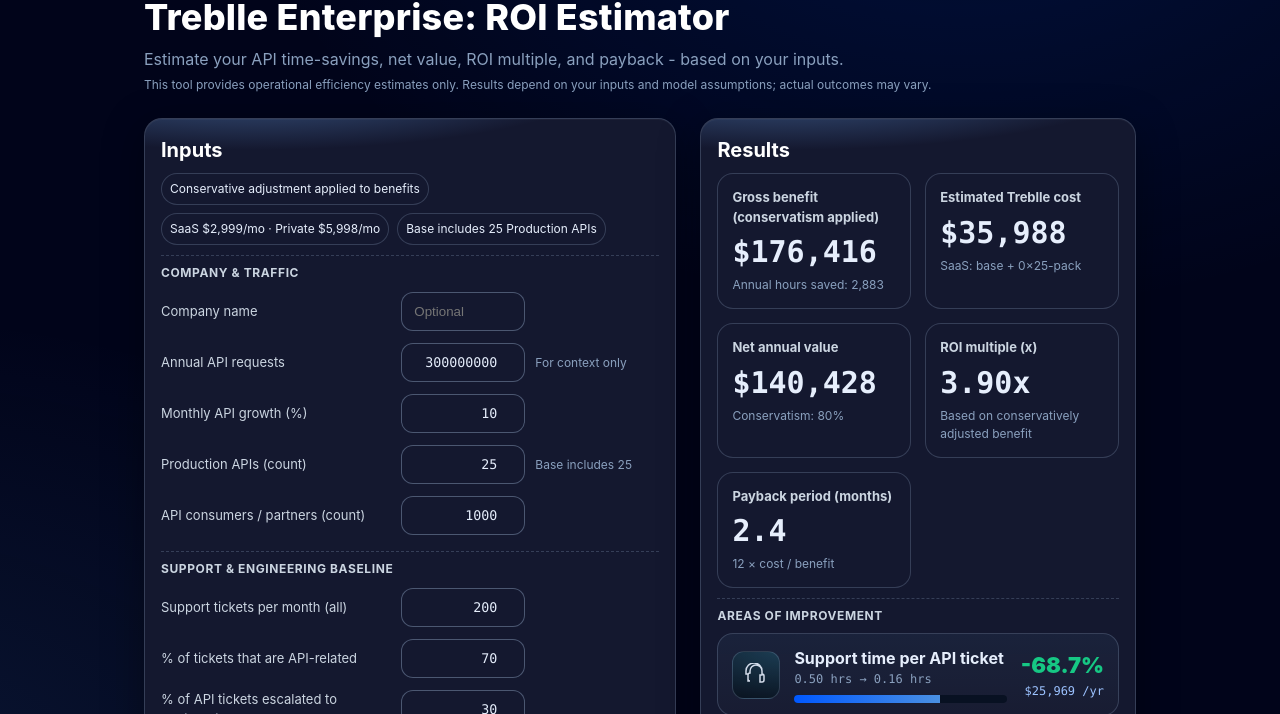
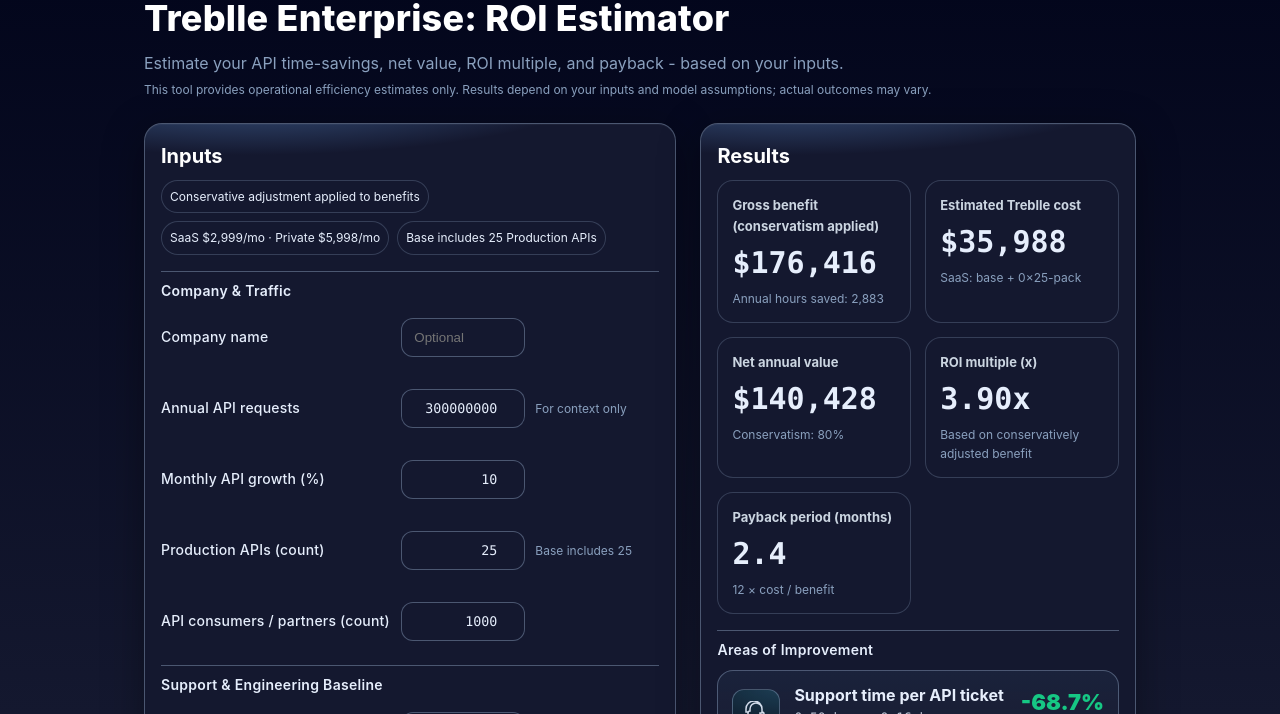
Before and after one commit to scott-lgtm/treblle-roi-api, a website: page index.html in a window 1280 px wide. Shown: the part 86-800 px from the top of the page. Drawn offline with Linux system fonts and the light colour scheme.

Commit message:
Phase 4: Complete micro-interactions and finishing touches
✨ Background & Atmosphere:
- Replace blocky sections with seamless linear-gradient from #01041A to #14182F
- Add fixed scroll behavior for continuous gradient feel

🎨 Inputs & Form Elements:
- Convert ALL CAPS section labels to Sentence case for improved readability
- Increase label font size (14px) and improve letter spacing
- Add 16px vertical spacing between input rows for better scannability
- Lighten font weight to reduce competition with main title

💎 Results & Cards:
- Enhance Areas of Improvement readability with larger supporting text (13px)
- Improve contrast with better color choices (--treblle-fog, --treblle-electric-200)
- Use lighter borders (--element-300) for softer edges on dark theme
- Add interactive hover states with elevation and transform effects

📱 Responsiveness:
- Increase padding between stacked sections on mobile (1.5x spacing <420px)
- Full-width buttons on small screens for better touch interaction
- Improved grid gap scaling across all breakpoints

⚡ Micro-interactions:
- Consistent hover/focus feedback across all interactive elements
- Button hover states with --treblle-electric-200 and elevation
- Card hover states with shadow enhancement and subtle transform
- Input focus rings with proper color contrast and smooth transitions

🎯 Typography & Polish:
- Strengthen visual hierarchy with improved contrast ratios
- Replace dashed dividers with solid lines using --element-300
- Add professional footer with muted styling
- Enhanced line-height (1.6) for better body text readability
- Improved font weights and spacing throughout interface

```diff
--- a/index.html
+++ b/index.html
@@ -35,6 +35,7 @@
     --radius-full: 999px;
 
     --shadow-card: 0 10px 40px rgba(0,0,0,.35), inset 0 1px 0 rgba(255,255,255,.04);
+    --shadow-card-hover: 0 20px 60px rgba(0,0,0,.4), inset 0 1px 0 rgba(255,255,255,.06);
     --shadow-btn: 0 4px 12px rgba(0,0,0,.2);
     --shadow-btn-primary: 0 4px 16px rgba(0,88,255,.3);
     --shadow-focus: 0 0 0 3px var(--treblle-electric-100);
@@ -67,11 +68,12 @@
     margin:0;
     color:var(--text);
     background:
-      radial-gradient(1200px 800px at 75% -10%, rgba(0,88,255,.15), transparent 60%),
-      radial-gradient(1200px 800px at -10% 110%, rgba(74,144,226,.12), transparent 60%),
-      var(--treblle-midnight);
+      linear-gradient(180deg, var(--treblle-midnight) 0%, var(--treblle-obsidian) 100%),
+      radial-gradient(1200px 800px at 75% -10%, rgba(0,88,255,.08), transparent 60%),
+      radial-gradient(1200px 800px at -10% 110%, rgba(74,144,226,.06), transparent 60%);
+    background-attachment: fixed;
     font-family: Inter, ui-sans-serif, system-ui, -apple-system, "Segoe UI", Roboto, "Helvetica Neue", Arial, "Noto Sans", sans-serif;
-    line-height:1.5;
+    line-height:1.6;
     font-weight:400;
     font-synthesis:none;
     text-rendering:optimizeLegibility;
@@ -102,23 +104,33 @@
 
   /* Grid Layout */
   .grid{display:grid;grid-template-columns:1.1fr .9fr;gap:var(--spacing-xl)}
-  @media (max-width: 980px){.grid{grid-template-columns:1fr;gap:var(--spacing-lg)}}
-  @media (max-width: 768px){.grid{gap:var(--spacing-md)}}
+  @media (max-width: 980px){.grid{grid-template-columns:1fr;gap:var(--spacing-xl)}}
+  @media (max-width: 768px){.grid{gap:var(--spacing-xl)}}
+  @media (max-width: 420px){
+    .grid{gap:calc(var(--spacing-xl) * 1.5)}
+    .stack{flex-direction:column}
+    .btn{width:100%}
+  }
   /* Card Primitive */
   .card{
     background: var(--surface);
-    border:1px solid var(--border);
+    border:1px solid var(--treblle-element-300);
     border-radius:var(--radius-xl);
     padding:var(--spacing-lg);
     box-shadow: var(--shadow-card);
     position:relative;
     overflow:clip;
+    transition: all 0.2s ease;
+  }
+  .card:hover{
+    box-shadow: var(--shadow-card-hover);
+    transform: translateY(-2px);
   }
   .card:before{content:"";position:absolute; inset:-1px;border-radius:var(--radius-xl);background: radial-gradient(600px 120px at 20% -40px, var(--ring), transparent 60%);pointer-events:none;opacity:.5}
   .card h2{margin:0 0 var(--spacing-sm);font-size:clamp(16px,2.1vw,20px);color:var(--text-heading);font-weight:700}
-  .section{margin:10px 0 4px;padding-top:8px;border-top:1px dashed var(--border);color:#cbd5e1;font-weight:700;text-transform:uppercase;letter-spacing:.6px;font-size:12px}
-  .row{display:grid;grid-template-columns:1.3fr .7fr .7fr;gap:10px;padding:6px 0;align-items:center}
-  .row label{color:#cbd5e1;font-size:13px}
+  .section{margin:var(--spacing-lg) 0 var(--spacing-sm);padding-top:var(--spacing-sm);border-top:1px solid var(--treblle-element-300);color:var(--treblle-fog);font-weight:600;text-transform:none;letter-spacing:.3px;font-size:14px}
+  .row{display:grid;grid-template-columns:1.3fr .7fr .7fr;gap:10px;padding:var(--spacing-sm) 0;align-items:center;margin-bottom:var(--spacing-lg)}
+  .row label{color:var(--treblle-fog);font-size:14px;font-weight:500;letter-spacing:.2px}
   .row input,.row select{width:100%;padding:11px 12px;border-radius:12px;border:1px solid var(--treblle-element-300);background:var(--treblle-obsidian);color:var(--treblle-fog);outline:none;transition:all .15s}
   .row input:hover,.row select:hover{border-color:var(--treblle-element-200)}
   .row input:focus,.row select:focus{box-shadow:0 0 0 3px var(--ring);border-color:var(--treblle-electric-200);background:var(--surface)}
@@ -148,13 +160,14 @@
   .badges{display:flex;gap:8px;flex-wrap:wrap;margin-bottom:10px}
   .badge{font-size:12px;padding:6px 8px;border-radius:999px;border:1px solid var(--border);background:var(--treblle-obsidian);color:var(--treblle-fog)}
   .impact{display:grid;grid-template-columns:1fr;gap:10px;margin-top:8px}
-  .impactCard{display:grid;grid-template-columns:48px 1fr auto;gap:14px;align-items:center;background:linear-gradient(180deg,rgba(135,207,255,.06),rgba(255,255,255,.02));border:1px solid var(--border);border-radius:16px;padding:12px 14px}
-  .icon{width:48px;height:48px;border-radius:12px;display:grid;place-items:center;background:radial-gradient(220px 90px at 120% -10%, rgba(90,200,250,.25), transparent 60%),#0a1422;border:1px solid var(--border)}
+  .impactCard{display:grid;grid-template-columns:48px 1fr auto;gap:14px;align-items:center;background:linear-gradient(180deg,rgba(135,207,255,.06),rgba(255,255,255,.02));border:1px solid var(--treblle-element-300);border-radius:16px;padding:12px 14px;transition: all 0.2s ease}
+  .impactCard:hover{background:linear-gradient(180deg,rgba(135,207,255,.1),rgba(255,255,255,.04));border-color:var(--treblle-element-200);transform:translateY(-1px)}
+  .icon{width:48px;height:48px;border-radius:12px;display:grid;place-items:center;background:radial-gradient(220px 90px at 120% -10%, rgba(90,200,250,.25), transparent 60%),#0a1422;border:1px solid var(--treblle-element-300)}
   .icon svg{width:24px;height:24px;opacity:.9}
-  .impTitle{font-weight:700}
-  .beforeAfter{font-size:12px;color:var(--muted)}
+  .impTitle{font-weight:700;color:var(--treblle-fog)}
+  .beforeAfter{font-size:13px;color:var(--treblle-fog);opacity:0.8;font-weight:500}
   .deltaPct{font-weight:900;color:var(--good);font-size:clamp(16px,2.4vw,22px);text-align:right}
-  .deltaMoney{font-size:12px;color:#9cc2ff;text-align:right}
+  .deltaMoney{font-size:13px;color:var(--treblle-electric-200);text-align:right;font-weight:600}
   .bar{position:relative;height:8px;background:#081122;border-radius:999px;overflow:hidden;margin-top:7px}
   .bar>span{position:absolute;inset:0 100% 0 0;background:linear-gradient(90deg, var(--primary), var(--accent))}
   .drivers{display:grid;grid-template-columns:repeat(3, minmax(0,1fr));gap:10px;margin-top:10px}
@@ -164,6 +177,9 @@
   .driver .amt{font-weight:800}
   /* small disclaimer style */
   .disclaimer{margin-top:6px;color:var(--muted);font-size:12px}
+
+  /* Footer */
+  footer{margin-top:calc(var(--spacing-xl) * 2);padding:var(--spacing-lg) 0;text-align:center;border-top:1px solid var(--treblle-element-300);color:var(--treblle-element-300);font-size:12px;font-weight:500}
 
   /* Error and Loading States */
   .error-message{background:rgba(239,68,68,.1);border:1px solid var(--bad);border-radius:8px;padding:8px 12px;margin-top:8px;font-size:13px;color:var(--bad);display:none}
@@ -302,6 +318,10 @@
       <div class="disclaimer">These outputs are estimates based on user-provided inputs and model assumptions.</div>
     </div>
   </div>
+
+  <footer>
+    © 2024 Treblle
+  </footer>
 </div>
 
 <script>
```
